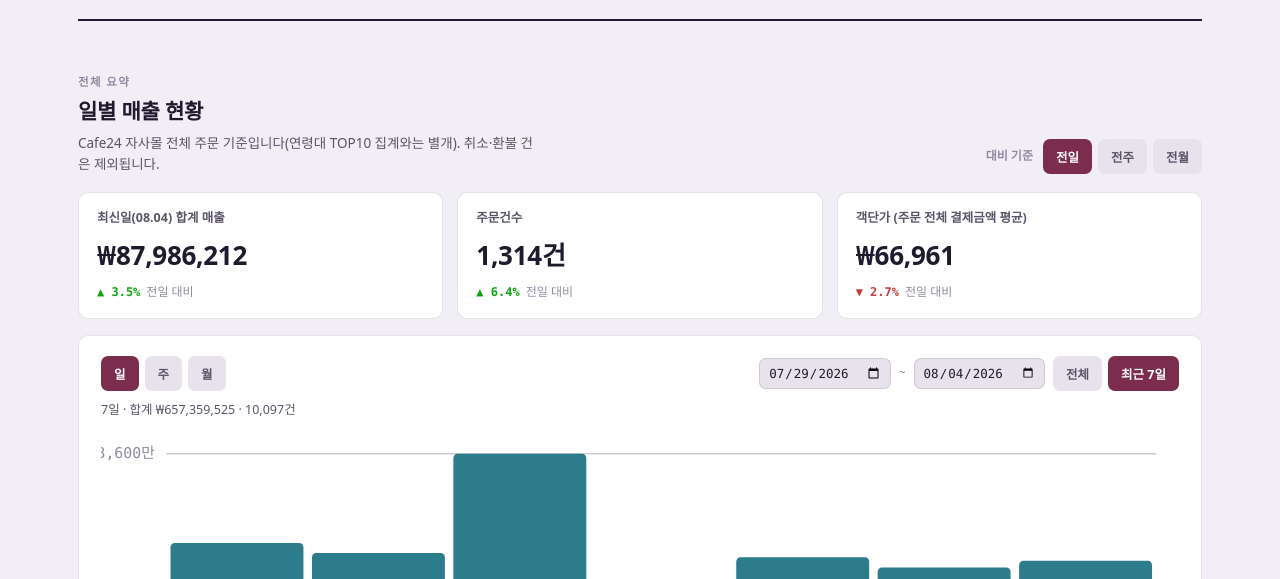
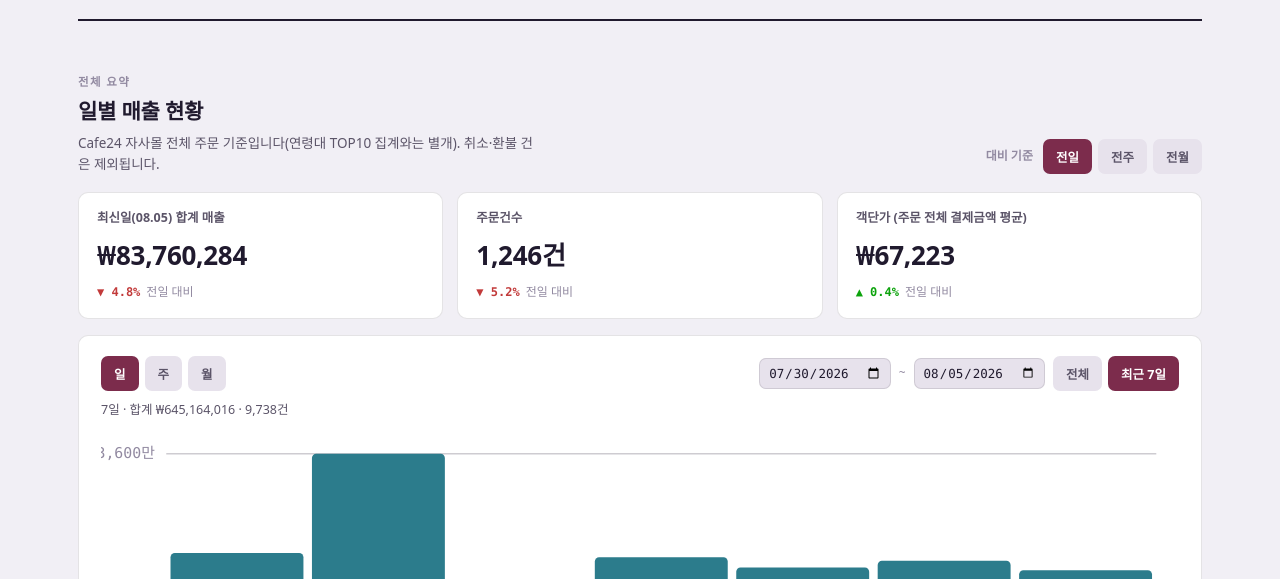
Before and after one commit to dhlee-blip/verish-age-top10-dashboard, a plain HTML site: page index.html in a window 1280 px wide. Shown: the part 221-800 px from the top of the page. Drawn offline with Linux system fonts and the light colour scheme.

Commit message:
Daily data refresh

```diff
--- a/index.html
+++ b/index.html
@@ -420,7 +420,8 @@
     { d: "2026-08-01", orders: 1024, revenue: 71392539, aov: 69719 },
     { d: "2026-08-02", orders: 1315, revenue: 89552120, aov: 68100 },
     { d: "2026-08-03", orders: 1235, revenue: 85001433, aov: 68827 },
-    { d: "2026-08-04", orders: 1314, revenue: 87986212, aov: 66961 }
+    { d: "2026-08-04", orders: 1314, revenue: 87986212, aov: 66961 },
+    { d: "2026-08-05", orders: 1246, revenue: 83760284, aov: 67223 }
   ];
   // REVENUE_DATA_END
 
```
